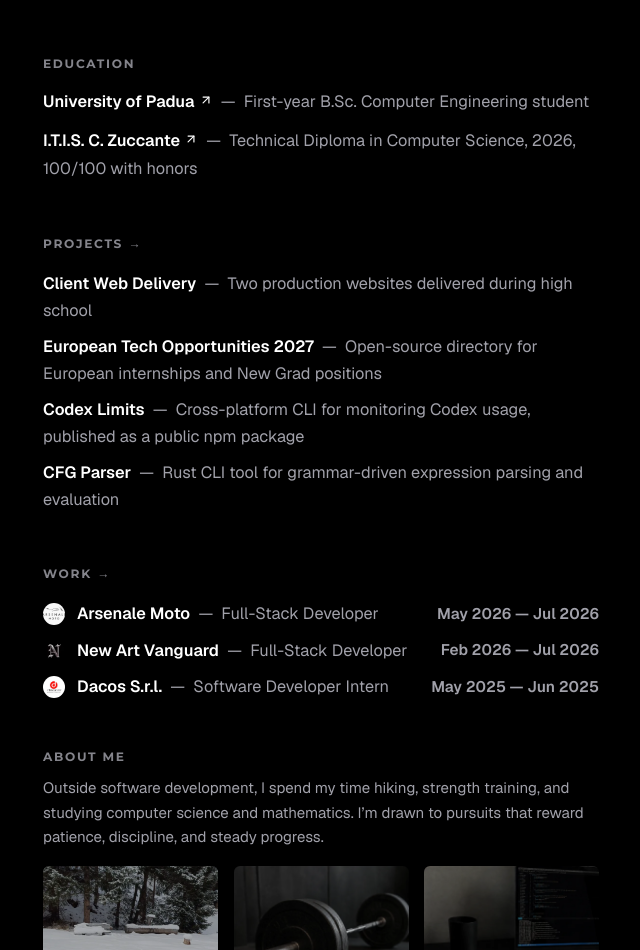
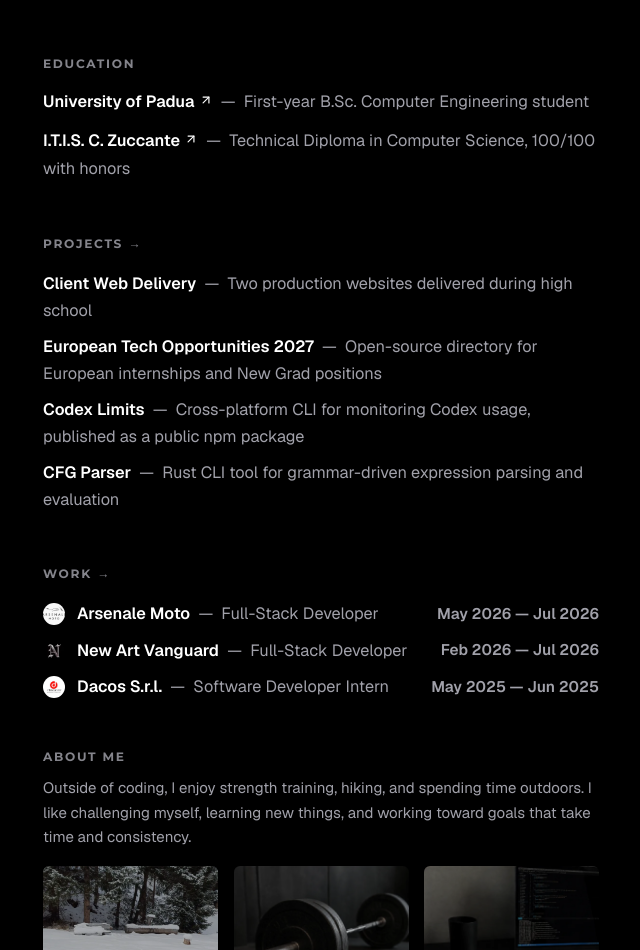
Before and after one commit to simonesiega/portfolio, a Next.js app: page / in a window 1280 px wide. Shown: the part 382-1332 px from the top of the page, without its empty margins (309-949 px from the left). Built offline with nearby package versions, Linux system fonts and the light colour scheme; no server answers.

Commit message:
Polish landing content and project presentation

```diff
--- a/src/components/projects/project-image-gallery.tsx
+++ b/src/components/projects/project-image-gallery.tsx
@@ -82,6 +82,7 @@
                   width={240}
                   height={135}
                   sizes="96px"
+                  quality={100}
                   className="aspect-video h-full w-full object-cover"
                 />
               </button>
--- a/src/lib/config/text/home.ts
+++ b/src/lib/config/text/home.ts
@@ -138,7 +138,7 @@
         {
           school: "I.T.I.S. C. Zuccante",
           href: "https://www.itiszuccante.edu.it/",
-          description: "Technical Diploma in Computer Science, 2026, 100/100 with honors",
+          description: "Technical Diploma in Computer Science, 100/100 with honors",
         },
       ] as const satisfies readonly HomeIntroEducationItem[],
     },
@@ -155,7 +155,7 @@
     about: {
       label: "ABOUT ME",
       description:
-        "Outside software development, I spend my time hiking, strength training, and studying computer science and mathematics. I’m drawn to pursuits that reward patience, discipline, and steady progress.",
+        "Outside of coding, I enjoy strength training, hiking, and spending time outdoors. I like challenging myself, learning new things, and working toward goals that take time and consistency.",
       images: [
         {
           label: "Mountain",
```
Also changed, not shown: src/lib/config/text/projects/content/cfg-parser.mdx (+1 -1 lines), src/lib/config/text/projects/content/european-tech-opportunities-2027.mdx (+1 -1 lines).
